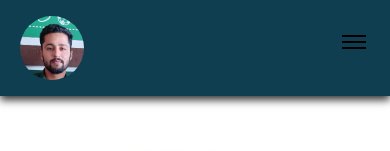
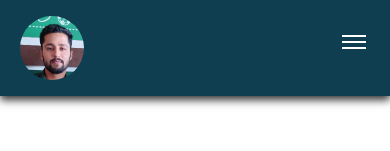
Before and after one commit to syedfaheem27/personal-portfolio, a React (Vite) app: page /home in a window 390 px wide. Shown: the top 151 px of the page. Built offline with nearby package versions, Linux system fonts and the light colour scheme.

Commit message:
Change Hamburger menu style

```diff
--- a/src/components/NavBar.module.css
+++ b/src/components/NavBar.module.css
@@ -68,7 +68,7 @@
   left: 0;
   right: 0;
   top: 3px;
-  border: 1px solid black;
+  border: 1px solid var(--text-light);
   transition: transform 0.25s ease-in;
 }
 .hamburger-middle {
```
